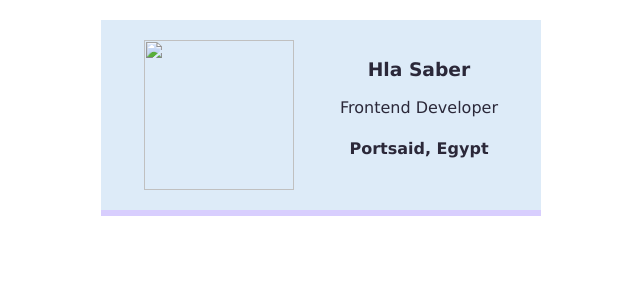
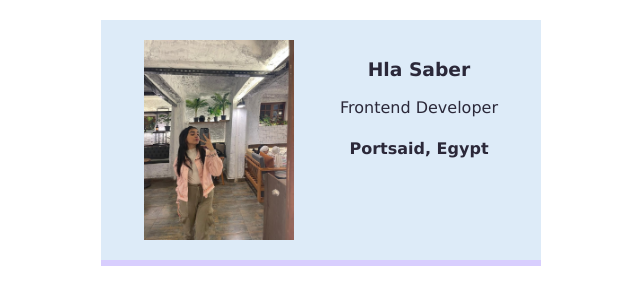
Before and after one commit to 7la-Saber/Business-card, a website built with Vite: page index.html in a window 1280 px wide. Shown: the whole page, without its empty margins (319-959 px from the left). Built offline with nearby package versions, Linux system fonts and the light colour scheme; files whose address does not match are found by name.

Commit message:
index.html

```diff
--- a/index.html
+++ b/index.html
@@ -4,7 +4,7 @@
     </head>
     <body>
         <div class="card">
-            <img class="avatar" src="me3.png">
+            <img class="avatar" src="me3.jpg">
             <div >
                 <h3>Hla Saber</h3>
                 <p>Frontend Developer</p>
```
